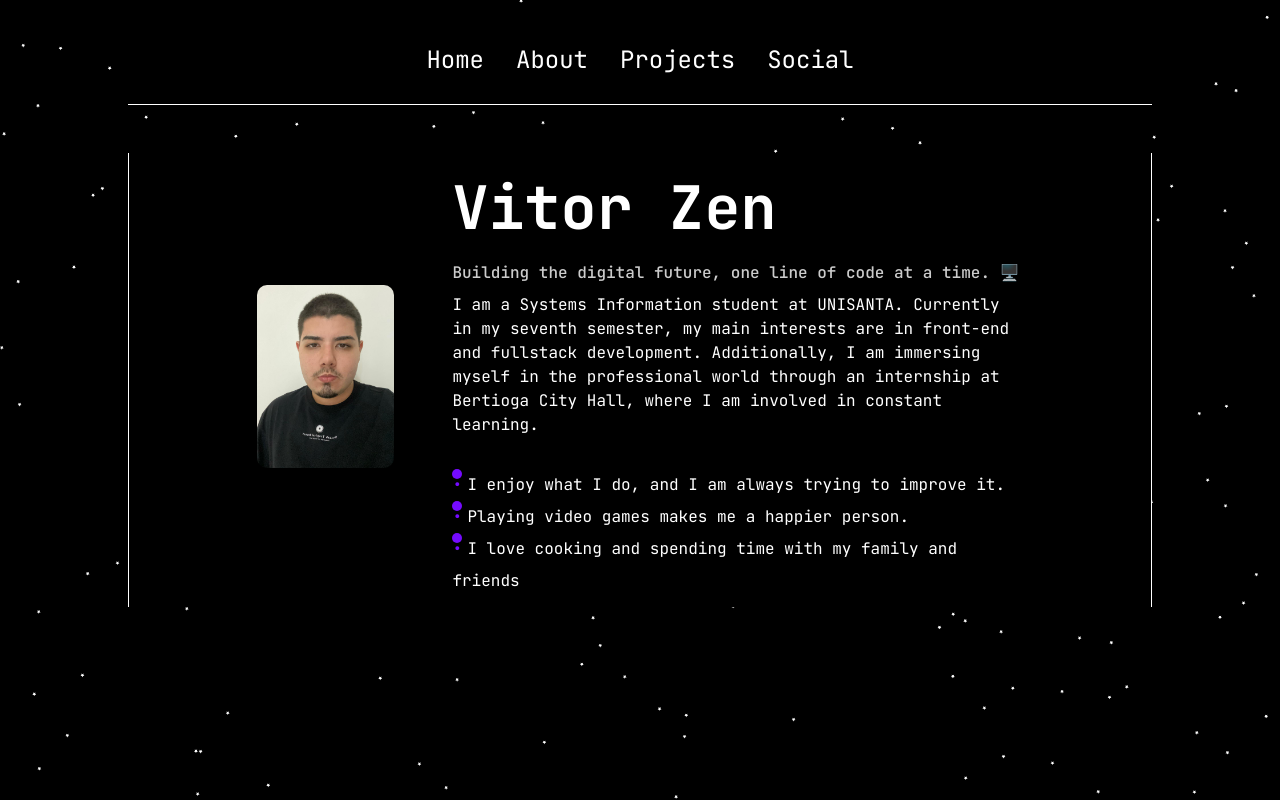
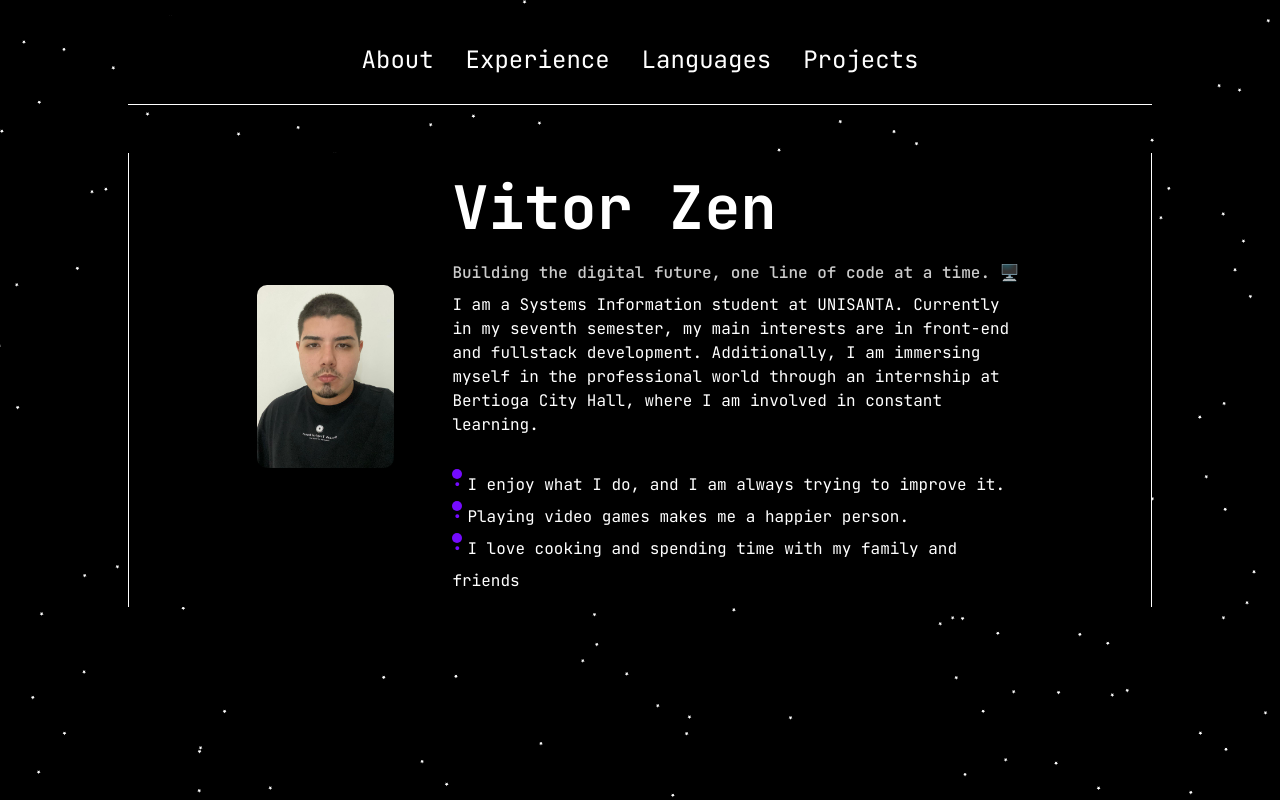
Before and after one commit to Vitor-Zen/resume-website, a React (Create React App) app: page / in a window 1280 px wide. Shown: the top 801 px of the page. Built offline with nearby package versions, Linux system fonts and the light colour scheme.

Commit message:
changing project architecture

```diff
--- a/src/App.js
+++ b/src/App.js
@@ -2,8 +2,8 @@ import React from "react";
 import ParticlesComponent from './components/Particles/Particles';
 import './App.css'
 
-import Header from "./components/Header"
-import About from "./components/About/index"
+import Header from "./components/Header-component/index"
+import About from "./components/About-component/index"
 import Projects from "./components/Projects-component";
 import Footer from "./components/Footer/index"
 
--- a/src/components/Header/index.js
+++ b/src/components/Header-component/index.js
@@ -6,10 +6,10 @@ const Header = () => {
         <header className="header-container">
             <nav>
                 <ul>
-                    <li><a href="/">Home</a></li>
                     <li><a href="/">About</a></li>
+                    <li><a href="/">Experience</a></li>
+                    <li><a href="/">Languages</a></li>
                     <li><a href="/">Projects</a></li>
-                    <li><a href="/social-container">Social</a></li>
                 </ul>
             </nav>
         </header>
```
Also changed, not shown: src/components/About-component/index.js (renamed from src/components/About/index.js), src/components/About-component/style.css (renamed from src/components/About/style.css), src/components/Footer-component/index.js (renamed from src/components/Footer/index.js), src/components/Footer-component/style.css (renamed from src/components/Footer/style.css), src/components/Header-component/style.css (renamed from src/components/Header/style.css).
